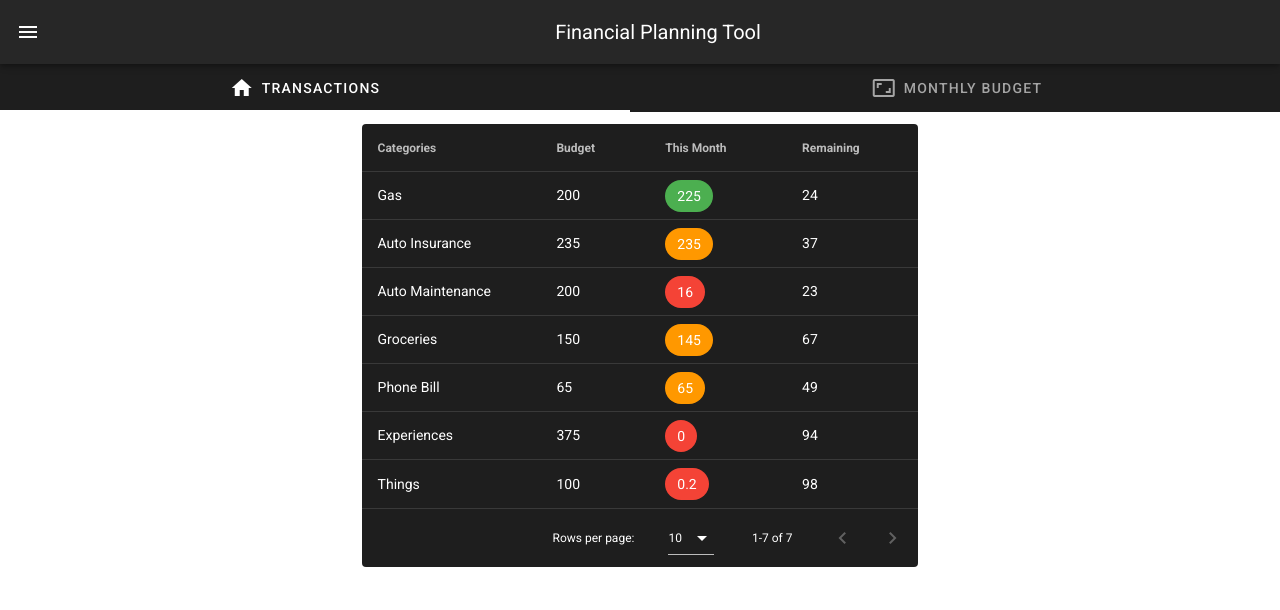
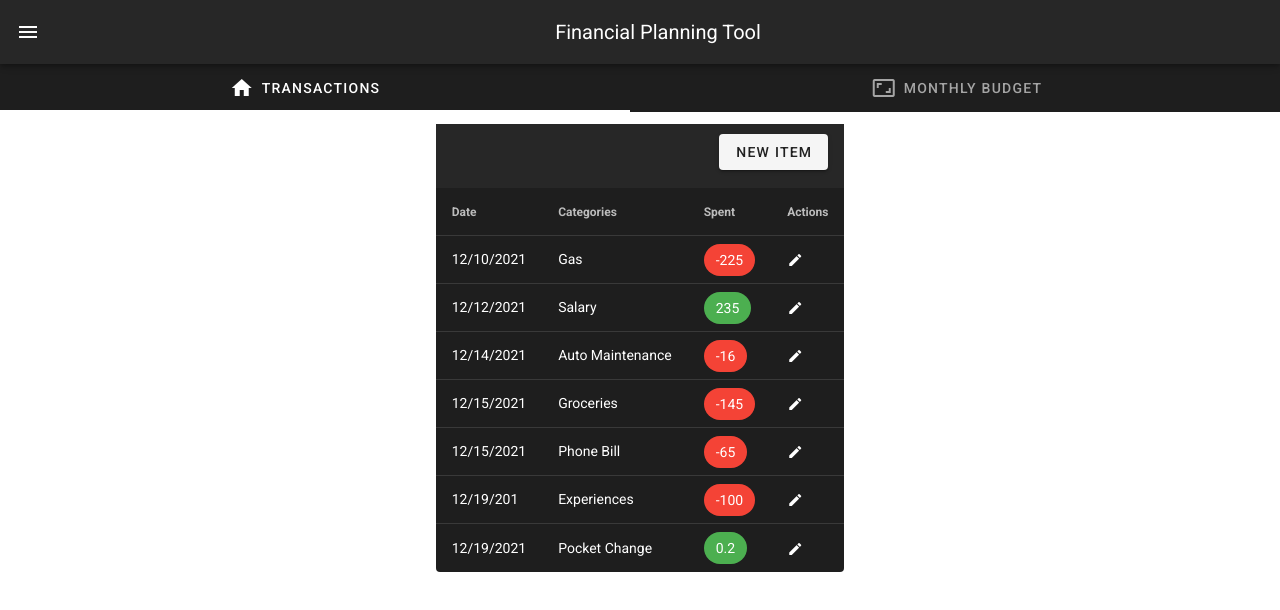
Before and after one commit to RyanJohannesBland/Finance, a Vue app in the folder frontend/financialplanner/: page /budget in a window 1280 px wide. Shown: the top 610 px of the page. Built offline with nearby package versions, Linux system fonts and the light colour scheme.

Commit message:
Created transaction frontend.

```diff
--- a/frontend/financialplanner/src/components/budget/transactions.vue
+++ b/frontend/financialplanner/src/components/budget/transactions.vue
@@ -1,11 +1,81 @@
 <template>
   <v-container fluid fill-height>
     <v-row justify="center">
-      <v-data-table :headers="headers" :items="desserts" dark>
+      <v-data-table
+        :headers="headers"
+        :items="transactions"
+        dark
+        hide-default-footer
+      >
+        <template v-slot:top>
+          <v-toolbar flat>
+            <v-spacer></v-spacer>
+            <v-dialog v-model="dialog" max-width="500px">
+              <template v-slot:activator="{ on, attrs }">
+                <v-btn
+                  light
+                  class="mb-2"
+                  v-bind="attrs"
+                  v-on="on"
+                  @click="createItem"
+                >
+                  New Item
+                </v-btn>
+              </template>
+              <v-card>
+                <v-card-title class="text-h5">{{ dialogHeader }}</v-card-title>
+                <v-card-text>
+                  <v-container>
+                    <v-row>
+                      <v-col>
+                        <v-text-field
+                          v-model="editedTransaction.date"
+                          label="Date"
+                        ></v-text-field>
+                      </v-col>
+                      <v-col>
+                        <v-text-field
+                          v-model="editedTransaction.category"
+                          label="Category"
+                        ></v-text-field>
+                      </v-col>
+                    </v-row>
+                    <v-row>
+                      <v-col>
+                        <v-text-field
+                          v-model="editedTransaction.spent"
+                          label="Spent"
+                        ></v-text-field>
+                      </v-col>
+                      <v-col>
+                        <v-btn @click="editedTransaction = {}" color="red">
+                          Delete
+                        </v-btn>
+                      </v-col>
+                    </v-row>
+                  </v-container>
+                </v-card-text>
+                <v-card-actions>
+                  <v-spacer></v-spacer>
+                  <v-btn color="blue darken-1" text @click="dialog = false">
+                    Cancel
+                  </v-btn>
+                  <v-btn color="blue darken-1" text @click="saveItem">OK</v-btn>
+                  <v-spacer></v-spacer>
+                </v-card-actions>
+              </v-card>
+            </v-dialog>
+          </v-toolbar>
+        </template>
         <template v-slot:item.spent="{ item }">
           <v-chip :color="getColor(item)" dark>
             {{ item.spent }}
           </v-chip>
+        </template>
+        <template v-slot:item.actions="{ item }">
+          <v-icon small class="mr-1" @click="editItem(item)"
+            >mdi-pencil
+          </v-icon>
         </template>
       </v-data-table>
     </v-row>
@@ -16,67 +86,86 @@
 export default {
   data() {
     return {
+      dialog: false,
+      dialogHeader: "",
       headers: [
+        { text: "Date", value: "date" },
+        { text: "Categories", value: "category" },
+        { text: "Spent", value: "spent" },
+        { text: "Actions", value: "actions", sortable: false },
+      ],
+      transactions: [
         {
-          text: "Categories",
-          align: "start",
-          value: "name",
-        },
-        { text: "Budget", value: "allowance" },
-        { text: "This Month", value: "spent" },
-        { text: "Remaining", value: "sum" },
-      ],
-      desserts: [
-        {
-          name: "Gas",
-          allowance: 200,
-          spent: 225,
-          sum: 24,
+          category: "Gas",
+          date: "12/10/2021",
+          spent: -225,
         },
         {
-          name: "Auto Insurance",
-          allowance: 235,
+          category: "Salary",
+          date: "12/12/2021",
           spent: 235,
-          sum: 37,
         },
         {
-          name: "Auto Maintenance",
-          allowance: 200,
-          spent: 16.0,
-          sum: 23,
+          category: "Auto Maintenance",
+          date: "12/14/2021",
+          spent: -16.0,
         },
         {
-          name: "Groceries",
-          allowance: 150,
-          spent: 145,
-          sum: 67,
+          category: "Groceries",
+          date: "12/15/2021",
+          spent: -145,
         },
         {
-          name: "Phone Bill",
-          allowance: 65,
-          spent: 65,
-          sum: 49,
+          category: "Phone Bill",
+          date: "12/15/2021",
+          spent: -65,
         },
         {
-          name: "Experiences",
-          allowance: 375,
-          spent: 0.0,
-          sum: 94,
+          category: "Experiences",
+          date: "12/19/201",
+          spent: -100,
         },
         {
-          name: "Things",
-          allowance: 100,
+          category: "Pocket Change",
+          date: "12/19/2021",
           spent: 0.2,
-          sum: 98,
         },
       ],
+      editedTransaction: {},
+      editedIndex: -1,
     };
   },
   methods: {
     getColor(category) {
-      if (category.spent > category.allowance) return "green";
-      else if (category.spent / category.allowance > 0.85) return "orange";
+      if (category.spent > 0) return "green";
       else return "red";
+    },
+    createItem() {
+      this.editedTransaction = {};
+      this.editedIndex = -1;
+      this.dialogHeader = "Create Transaction";
+      this.dialog = true;
+    },
+    editItem(item) {
+      this.editedTransaction = Object.assign({}, item);
+      this.editedIndex = this.transactions.indexOf(item);
+      this.dialogHeader = "Edit Transaction";
+      this.dialog = true;
+    },
+    saveItem() {
+      if (this.editedIndex == -1) {
+        this.transactions.push(this.editedTransaction);
+      } else {
+        if (!this.editedTransaction.spent) {
+          this.transactions.splice(this.editedIndex, 1);
+        } else {
+          Object.assign(
+            this.transactions[this.editedIndex],
+            this.editedTransaction
+          );
+        }
+      }
+      this.dialog = false;
     },
   },
 };
```
